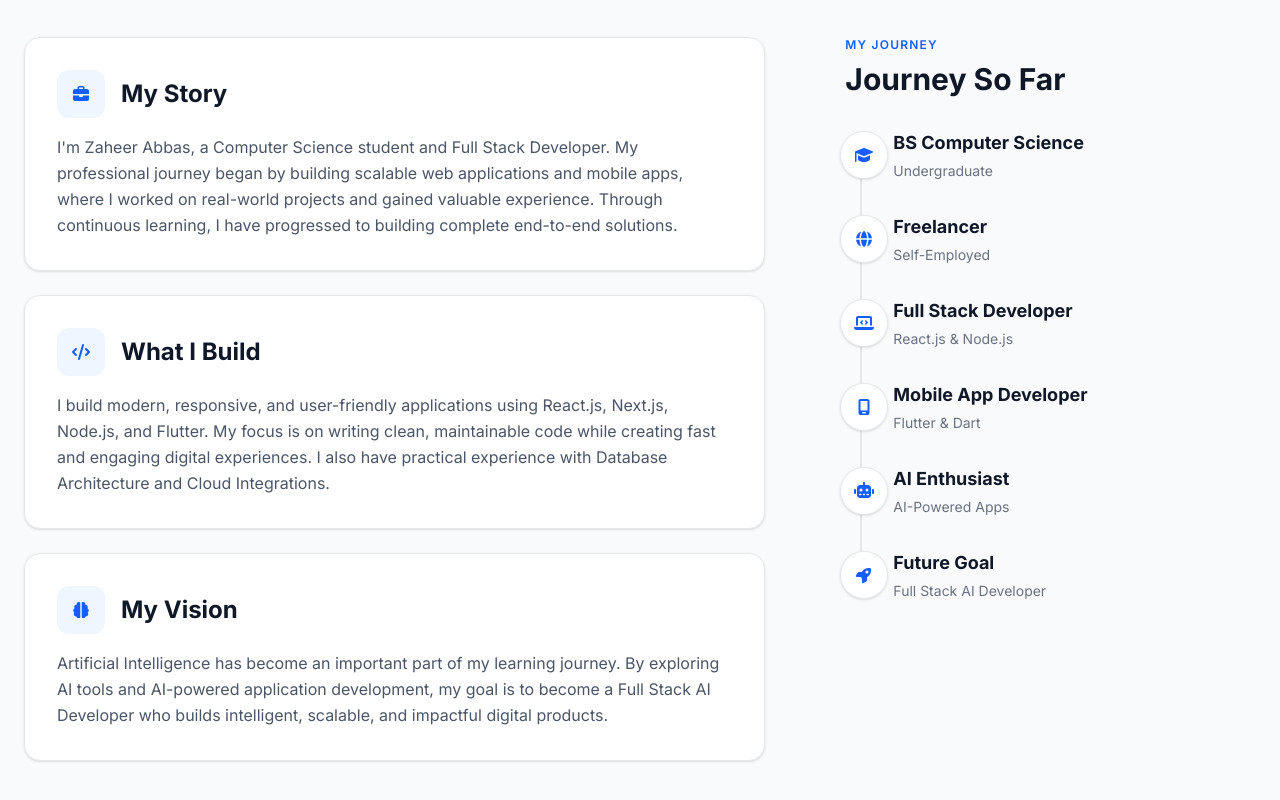
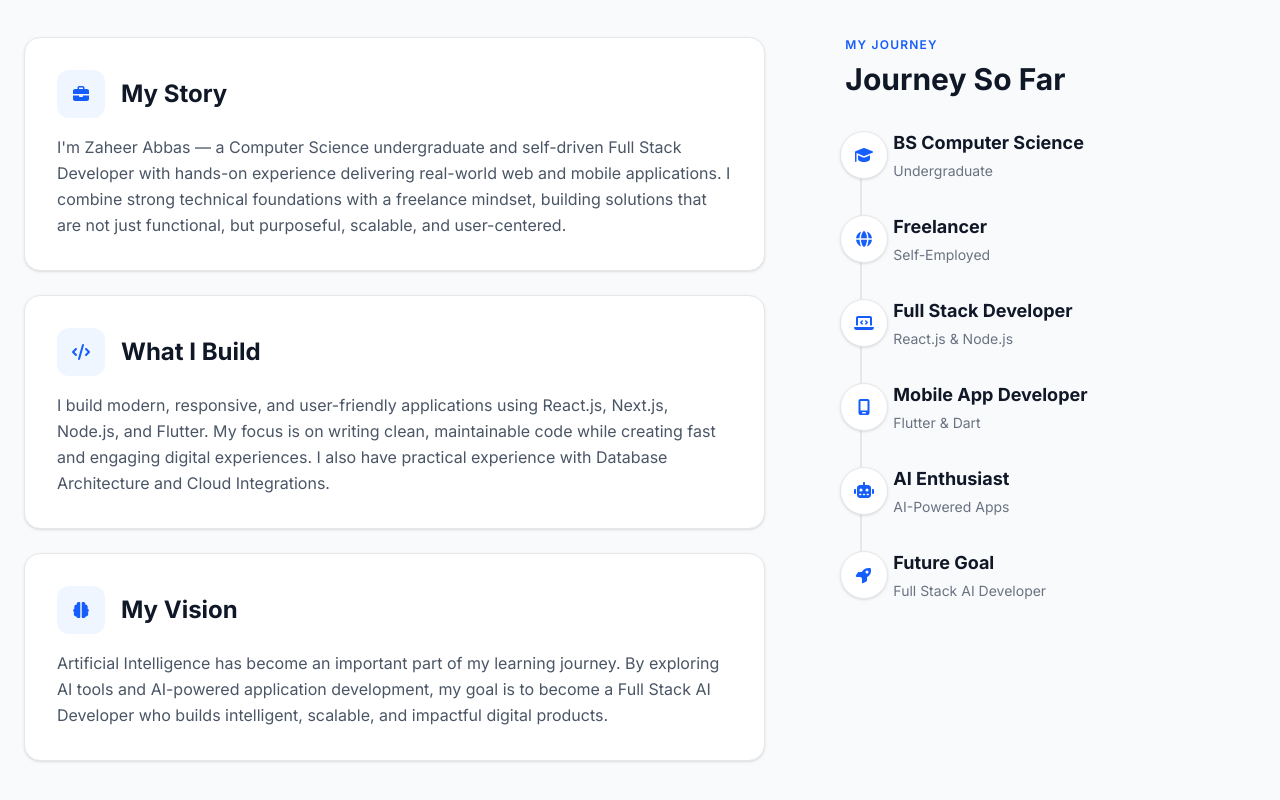
Before and after one commit to zaheerabbasdev/ZaheerAbbas_Portfolio, a Next.js app: page / in a window 1280 px wide. Shown: the part 1199-1999 px from the top of the page. Built offline with nearby package versions, Linux system fonts and the light colour scheme; no server answers.

Commit message:
fix the about

```diff
--- a/src/components/about/About.tsx
+++ b/src/components/about/About.tsx
@@ -23,7 +23,7 @@ export function About() {
       id: "story",
       title: "My Story",
       icon: faBriefcase,
-      content: `I'm ${personal.name}, a Computer Science student and Full Stack Developer. My professional journey began by building scalable web applications and mobile apps, where I worked on real-world projects and gained valuable experience. Through continuous learning, I have progressed to building complete end-to-end solutions.`,
+      content: `I'm Zaheer Abbas — a Computer Science undergraduate and self-driven Full Stack Developer with hands-on experience delivering real-world web and mobile applications. I combine strong technical foundations with a freelance mindset, building solutions that are not just functional, but purposeful, scalable, and user-centered.`,
     },
     {
       id: "build",
```
